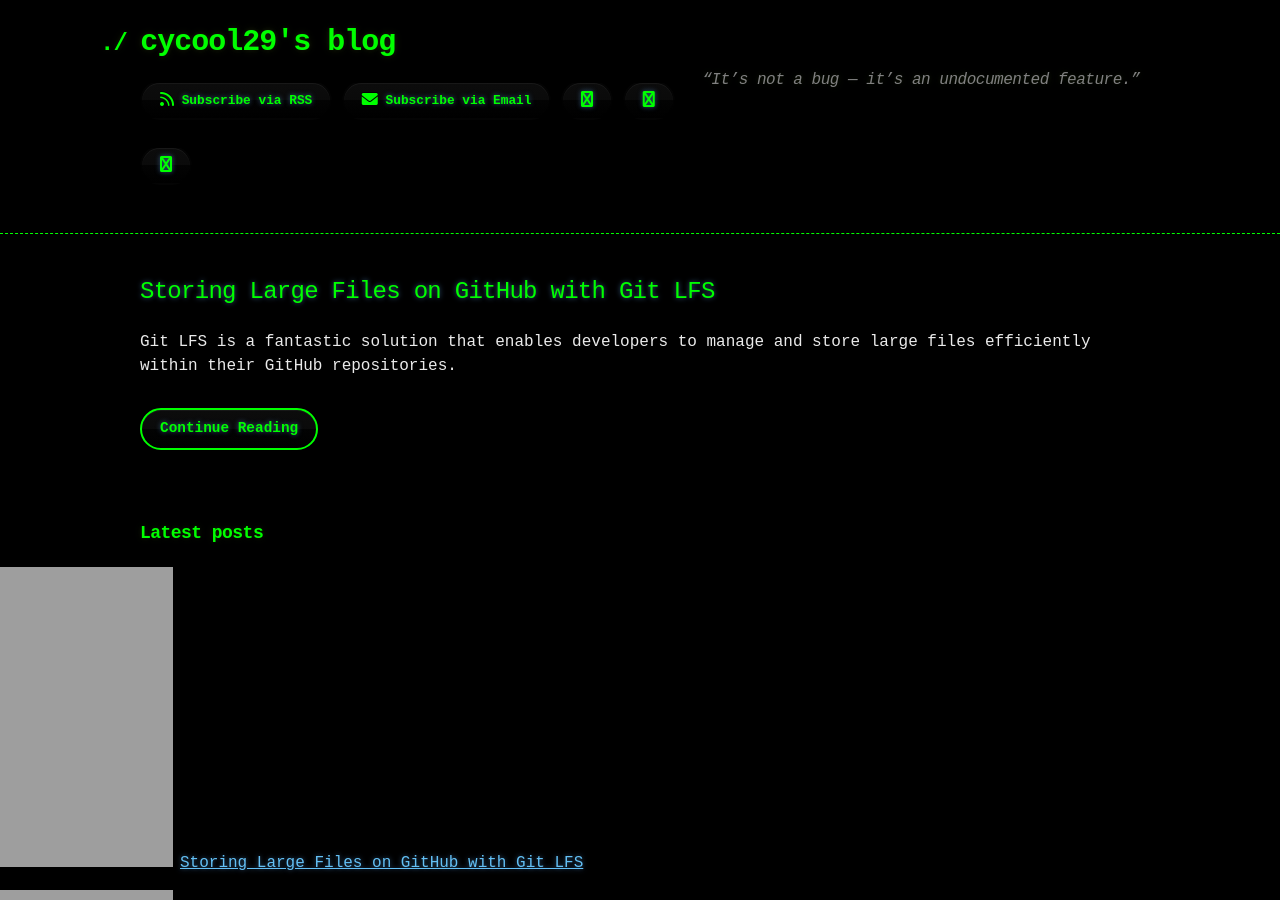
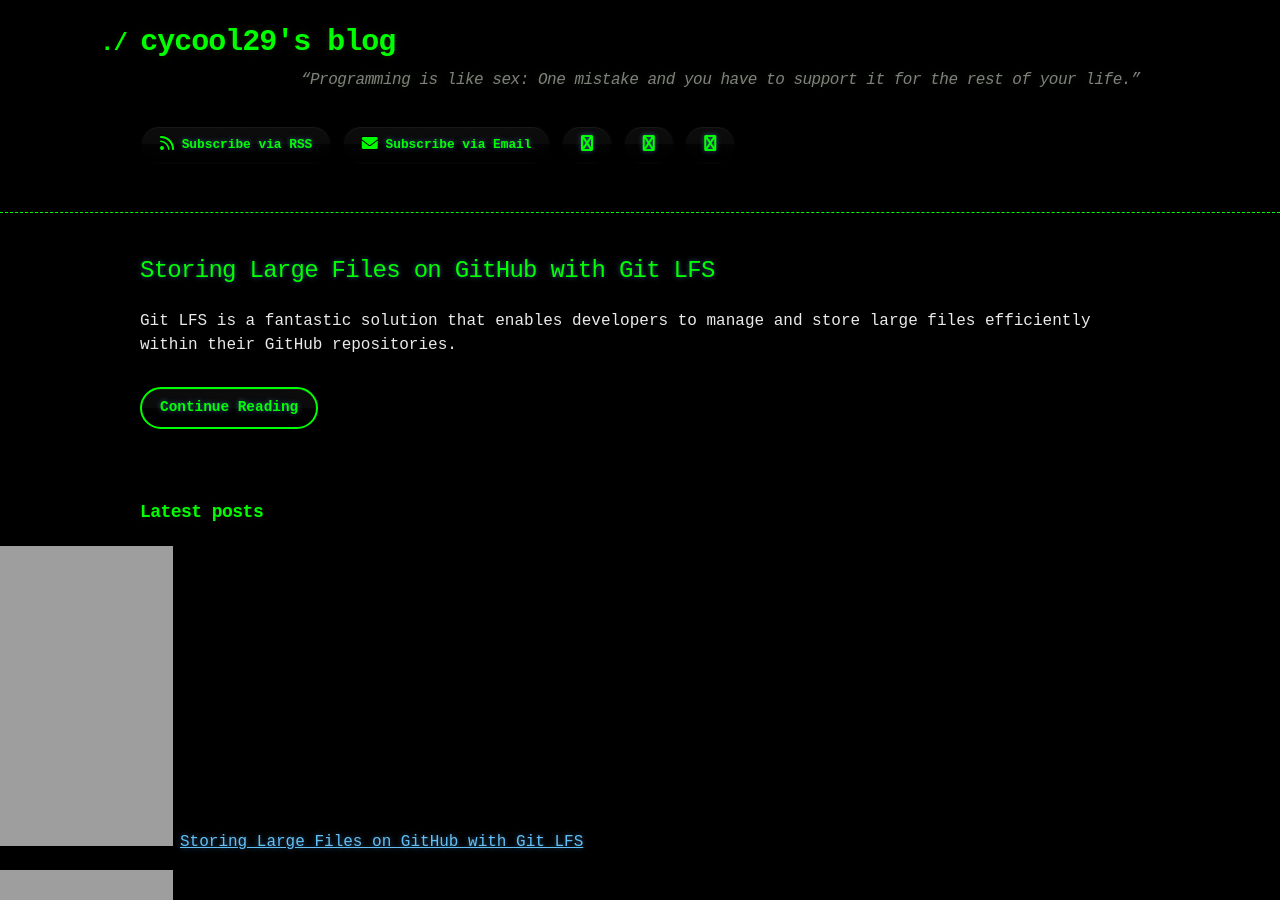
Before and after one commit to cycool29/cycool29.github.io, a Jekyll site: the page built from index.md, in a window 1280 px wide and 900 px high. Built offline with Jekyll 4.4.1, drawn with Linux system fonts in a browser that asks for light colours; a style sheet for code colours, icons or effects is not loaded.

Commit message:
Update quotes

```diff
--- a/_config.yml
+++ b/_config.yml
@@ -1,5 +1,5 @@
 title: cycool29's blog
-description: "“It’s not a bug — it’s an undocumented feature.” "
+description: "“Programming is like sex: One mistake and you have to support it for the rest of your life.” "
 bio: A high school student. Intermediate in Python, Git, Bash. Learning JavaScript. He/Him. "
 author: cycool29
 url: https://cycool29.github.io
```
